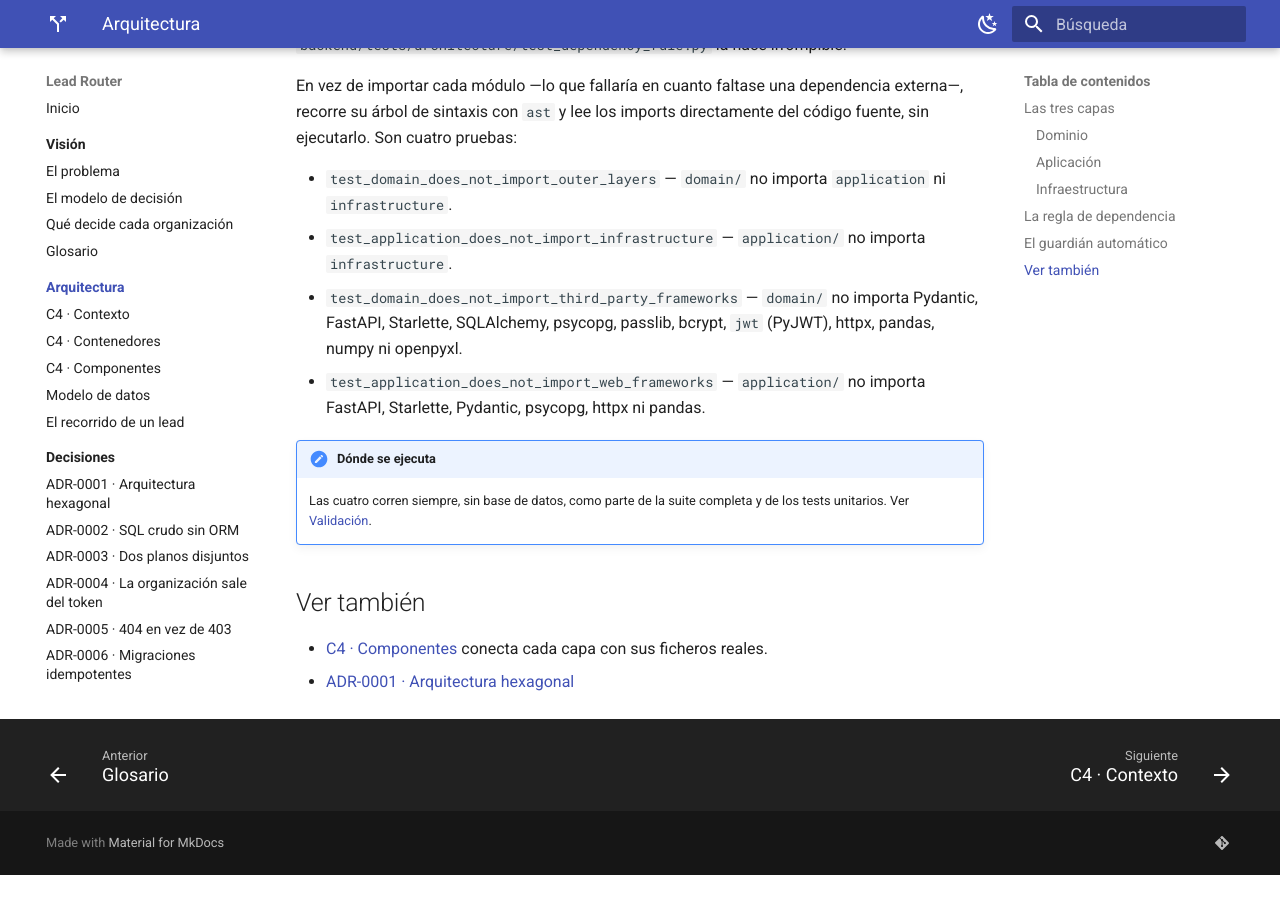
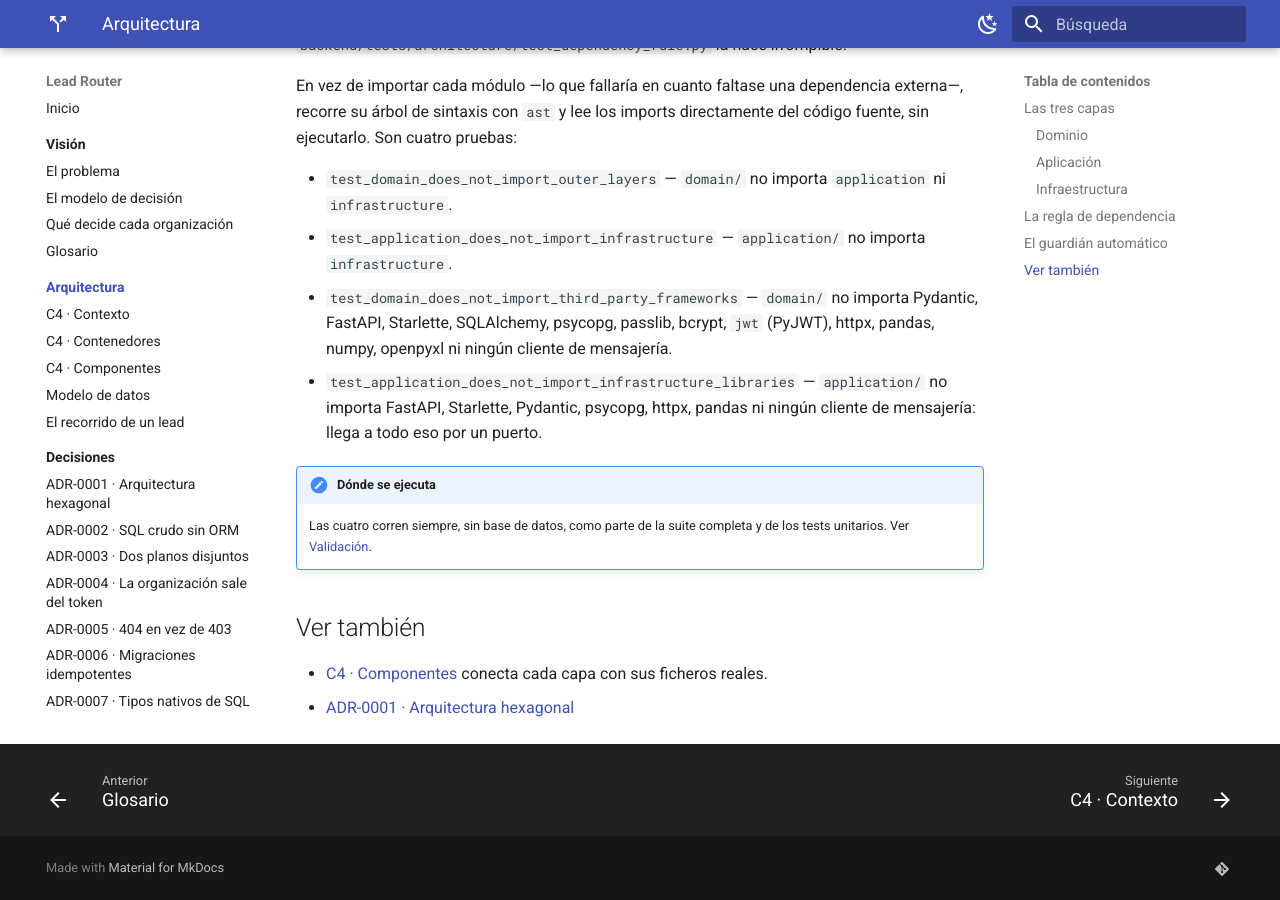
Before and after one commit to MDCIrony/leads-hexa, an MkDocs documentation site: the page built from docs/content/arquitectura/index.md, in a window 1280 px wide and 900 px high, scrolled down 2122 px. Built offline with MkDocs 1.6.1 and Material for MkDocs 9.7.7, drawn with Linux system fonts in a browser that asks for light colours; before the commit the page ends 2997 px from its top, so only the background shows below that.

Commit message:
test(arch): ban the messaging clients before the first import
The guardian bans by explicit list, and neither confluent_kafka nor pika
were on it: a Kafka import in the domain passed all four tests. Both
layers now refuse them.

The application-layer set is renamed off "web frameworks", which it stopped
being when psycopg and pandas joined it.

```diff
--- a/docs/content/arquitectura/index.md
+++ b/docs/content/arquitectura/index.md
@@ -93,9 +93,11 @@
   `infrastructure`.
 - `test_application_does_not_import_infrastructure` — `application/` no importa `infrastructure`.
 - `test_domain_does_not_import_third_party_frameworks` — `domain/` no importa Pydantic, FastAPI,
-  Starlette, SQLAlchemy, psycopg, passlib, bcrypt, `jwt` (PyJWT), httpx, pandas, numpy ni openpyxl.
-- `test_application_does_not_import_web_frameworks` — `application/` no importa FastAPI,
-  Starlette, Pydantic, psycopg, httpx ni pandas.
+  Starlette, SQLAlchemy, psycopg, passlib, bcrypt, `jwt` (PyJWT), httpx, pandas, numpy, openpyxl
+  ni ningún cliente de mensajería.
+- `test_application_does_not_import_infrastructure_libraries` — `application/` no importa FastAPI,
+  Starlette, Pydantic, psycopg, httpx, pandas ni ningún cliente de mensajería: llega a todo eso
+  por un puerto.
 
 !!! note "Dónde se ejecuta"
     Las cuatro corren siempre, sin base de datos, como parte de la suite completa y de los tests
```
Also changed, not shown: docs/content/desarrollo/validacion.md (+2 -2 lines), 1 other file.
